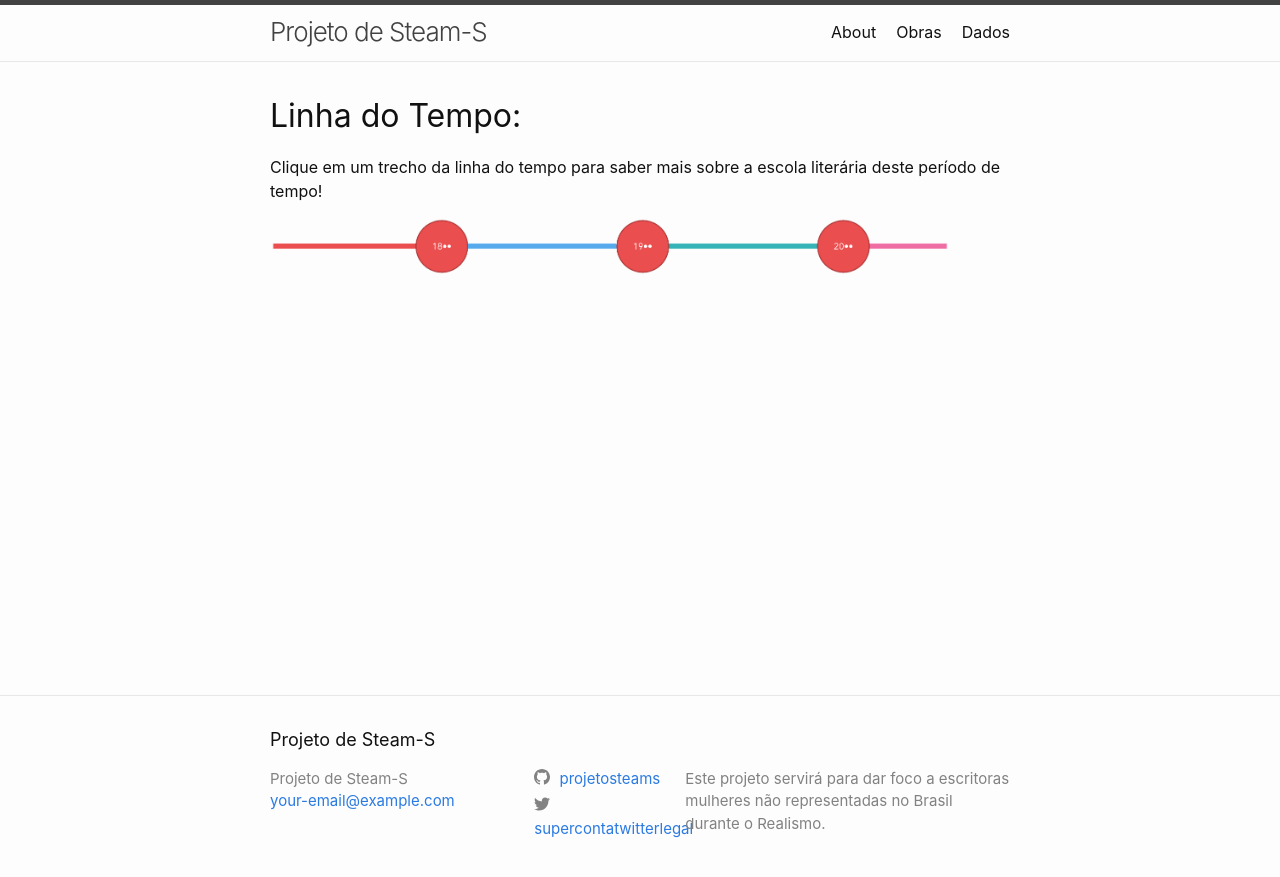
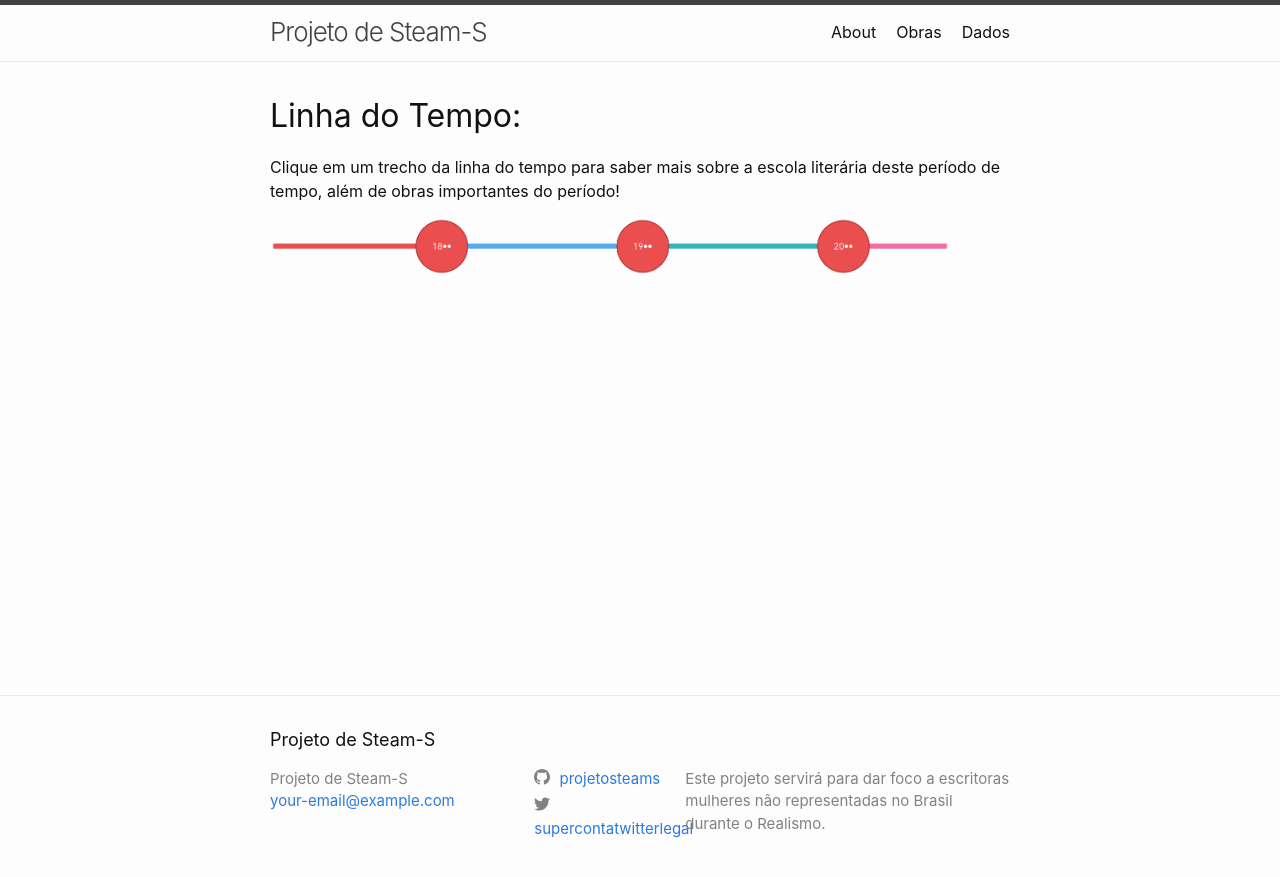
Before and after one commit to elas-na-literatura/elas-na-literatura.github.io, a Jekyll site: the page built from linha-do-tempo.markdown, in a window 1280 px wide. Shown: the top 877 px of the page. Built offline with Jekyll 4.4.1, drawn with Linux system fonts in a browser that asks for light colours.

Commit message:
n sei pq n tinha ido

```diff
--- a/linha-do-tempo.markdown
+++ b/linha-do-tempo.markdown
@@ -3,7 +3,7 @@ layout: default
 ---
 
 <h1>Linha do Tempo:</h1>
-<p>Clique em um trecho da linha do tempo para saber mais sobre a escola literária deste período de tempo!</p>
+<p>Clique em um trecho da linha do tempo para saber mais sobre a escola literária deste período de tempo, além de obras importantes do período!</p>
 <img id="ldt" src="../rsc/ldt/ldt.png" alt="Linha do Tempo" usemap="#ldtmap" width="680px">
 <map id="ldtmapid" name="ldtmap">
     <area shape="rect" coords="3,2,170,53" alt="Realismo" onclick="changeDescription('Realismo')">
```
